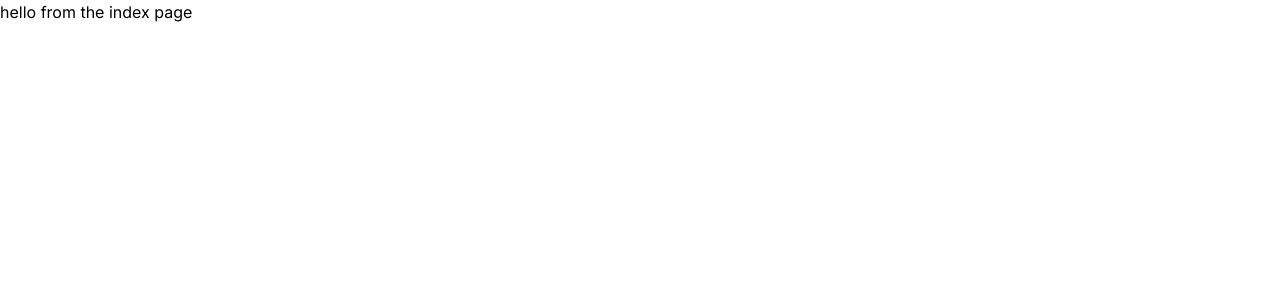
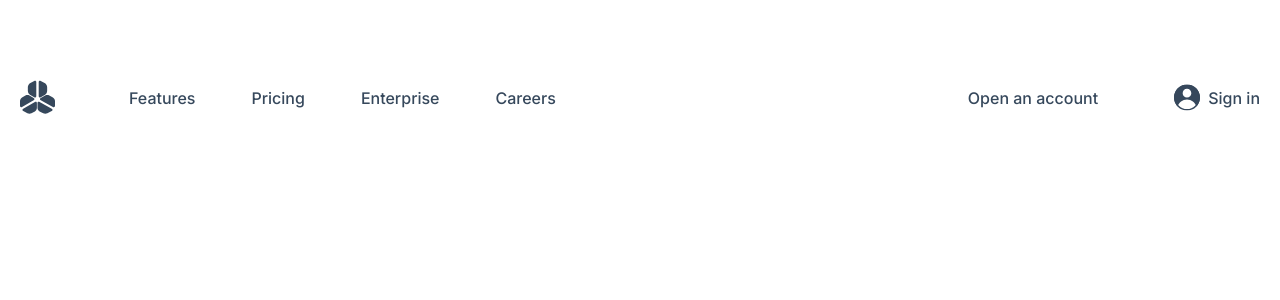
Before and after one commit to CodeNameMoe/saas-landing-page, a Next.js app: page / in a window 1280 px wide. Shown: the top 300 px of the page. Built offline with nearby package versions, Linux system fonts and the light colour scheme.

Commit message:
responsive nav components

```diff
--- /dev/null
+++ b/app/components/Navbar.tsx
@@ -0,0 +1,38 @@
+import Image from 'next/image'
+import React from 'react'
+import Logo from '../../public/assets/Logo.svg'
+import User from '../../public/assets/User.svg'
+import Menu from '../../public/assets/Menu.svg'
+
+const navLinks = [
+    {name:"Features"},
+    {name:"Pricing"},
+    {name:"Enterprise"},
+    {name:"Careers"},
+]
+
+
+function Navbar() {
+  return (
+    <nav className='flex w-full items-center justify-between px-[20px] py-[16px] lg:container lg:mx-auto lg:py-20'>
+        <div className='flex items-center'>
+           <Image src={Logo} alt='Logo' />
+           <div className='hidden lg:flex pl-[74px] gap-x-[56px]'>
+            {navLinks.map((item, index) => (
+                <p className='text-[#36485C] font-medium' key={index}>{item.name}</p>
+            ))}
+           </div>
+        </div>
+        <div className='flex gap-x-5 items-center'>
+            <p className='hidden lg:block font-medium text-[#36485C] pr-[56px]'>Open an account</p>
+            <div className='flex items-center gap-x-2'>
+                <Image src={User} alt='User Profile'/>
+                <span className='hidden font-medium text-[#36485C] lg:block'>Sign in</span>
+            </div>
+            <Image className='lg:hidden' src={Menu} alt='Menue button'/>
+        </div>
+    </nav>
+  )
+}
+
+export default Navbar
--- a/app/page.tsx
+++ b/app/page.tsx
@@ -1,7 +1,10 @@
 import Image from "next/image";
+import Navbar from "./components/Navbar";
 
 export default function Home() {
   return (
-   <div>hello from the index page</div>
+   <div>
+    <Navbar/>
+   </div>
   );
 }
```
